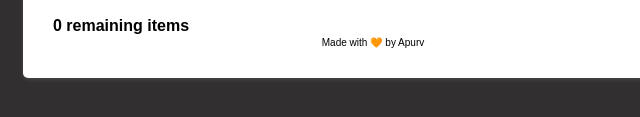
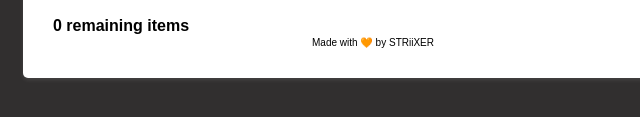
Before and after one commit to striixervro/SSL, a plain HTML site: page index.html in a window 1280 px wide. Shown: the part 201-318 px from the top of the page, 267-907 px from the left. Drawn offline with Linux system fonts and the light colour scheme.

Commit message:
Update index.html

```diff
--- a/index.html
+++ b/index.html
@@ -19,7 +19,7 @@
       <div id="counter">0 remaining items</div>
       <footer>
 
-           Made with &#129505 by Apurv
+           Made with &#129505 by STRiiXER
 
       </footer>
     </div>
```
